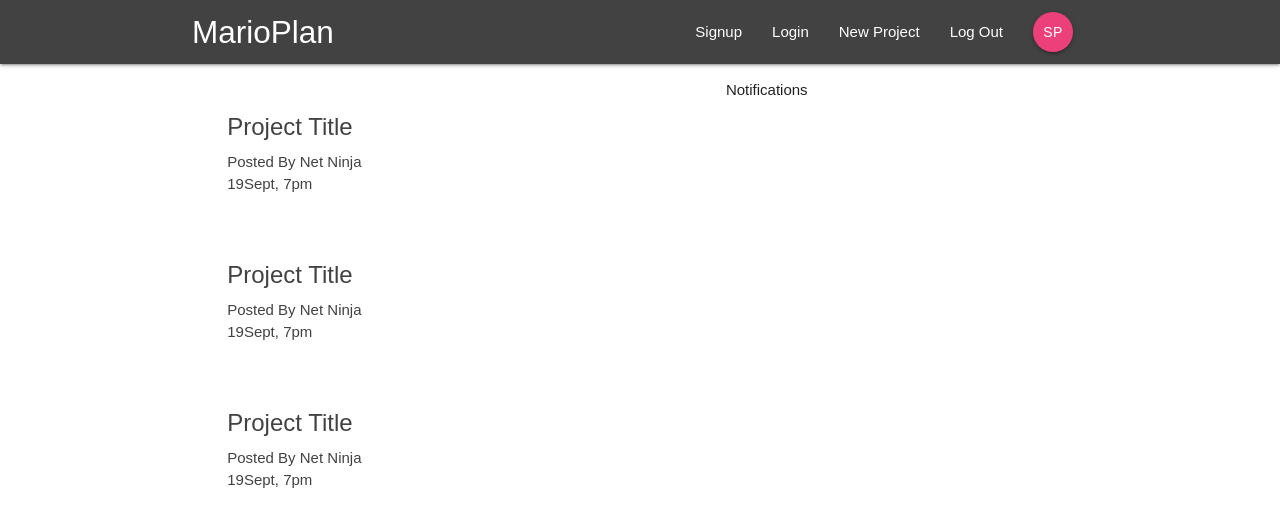
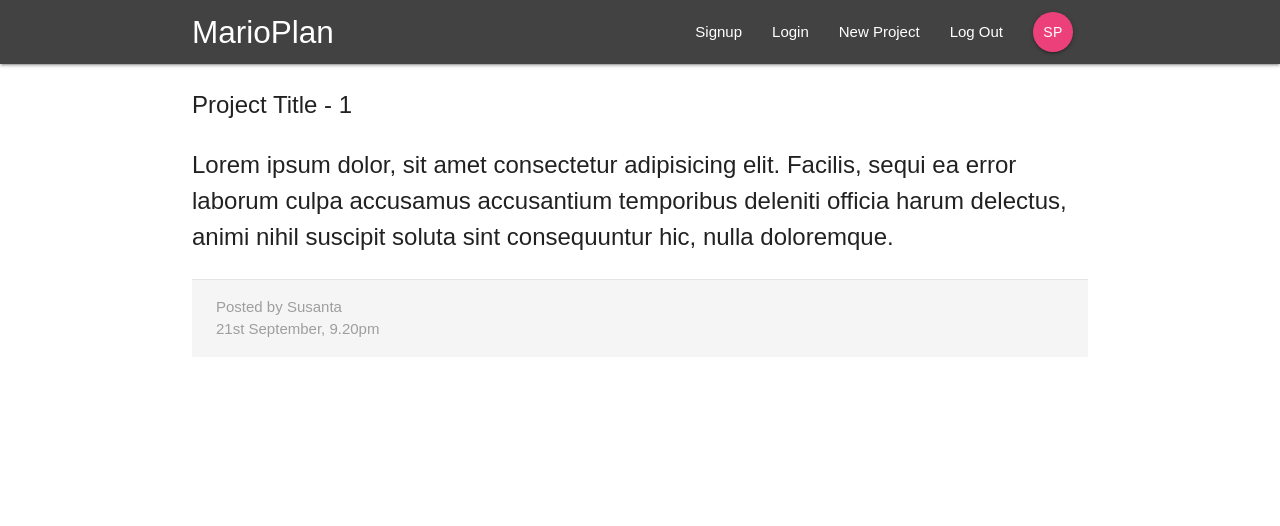
Before and after one commit to susanta/react-redux-firebase, a React (Create React App) app: page /project/1 in a window 1280 px wide. Shown: the top 526 px of the page. Built offline with nearby package versions, Linux system fonts and the light colour scheme.

Commit message:
Created Project Details component

```diff
--- a/src/App.js
+++ b/src/App.js
@@ -2,6 +2,7 @@ import React, { Component } from 'react';
 import { BrowserRouter, Switch, Route } from 'react-router-dom';
 import Navbar from './components/layout/Navbar';
 import Dashboard from './components/dashboard/Dashboard';
+import ProjectDetails from './components/projects/ProjectDetails';
 
 class App extends Component {
   render() {
@@ -10,7 +11,8 @@ class App extends Component {
         <div className="App">
           <Navbar />
           <Switch>
-            <Route path='/' component={Dashboard} />
+            <Route exact path='/' component={Dashboard} />
+            <Route path='/project/:id' component={ProjectDetails} />
           </Switch>
         </div>
       </BrowserRouter>
--- a/src/components/projects/ProjectDetails.js
+++ b/src/components/projects/ProjectDetails.js
@@ -0,0 +1,24 @@
+import React from 'react'
+
+const ProjectDetails = (props) => {
+    // console.log(props);
+    const id = props.match.params.id;
+  return (
+    <div className="container section project-details">
+        <div className="card z-depth-0">
+            <div className="card-title">
+                <span className="card-title">Project Title - {id}</span>
+                <p>
+                    Lorem ipsum dolor, sit amet consectetur adipisicing elit. Facilis, sequi ea error laborum culpa accusamus accusantium temporibus deleniti officia harum delectus, animi nihil suscipit soluta sint consequuntur hic, nulla doloremque.
+                </p>
+            </div>
+            <div className="card-action grey lighten-4 grey-text">
+                <div>Posted by Susanta</div>
+                <div>21st September, 9.20pm</div>
+            </div>
+        </div>
+    </div>
+  )
+}
+
+export default ProjectDetails
```
